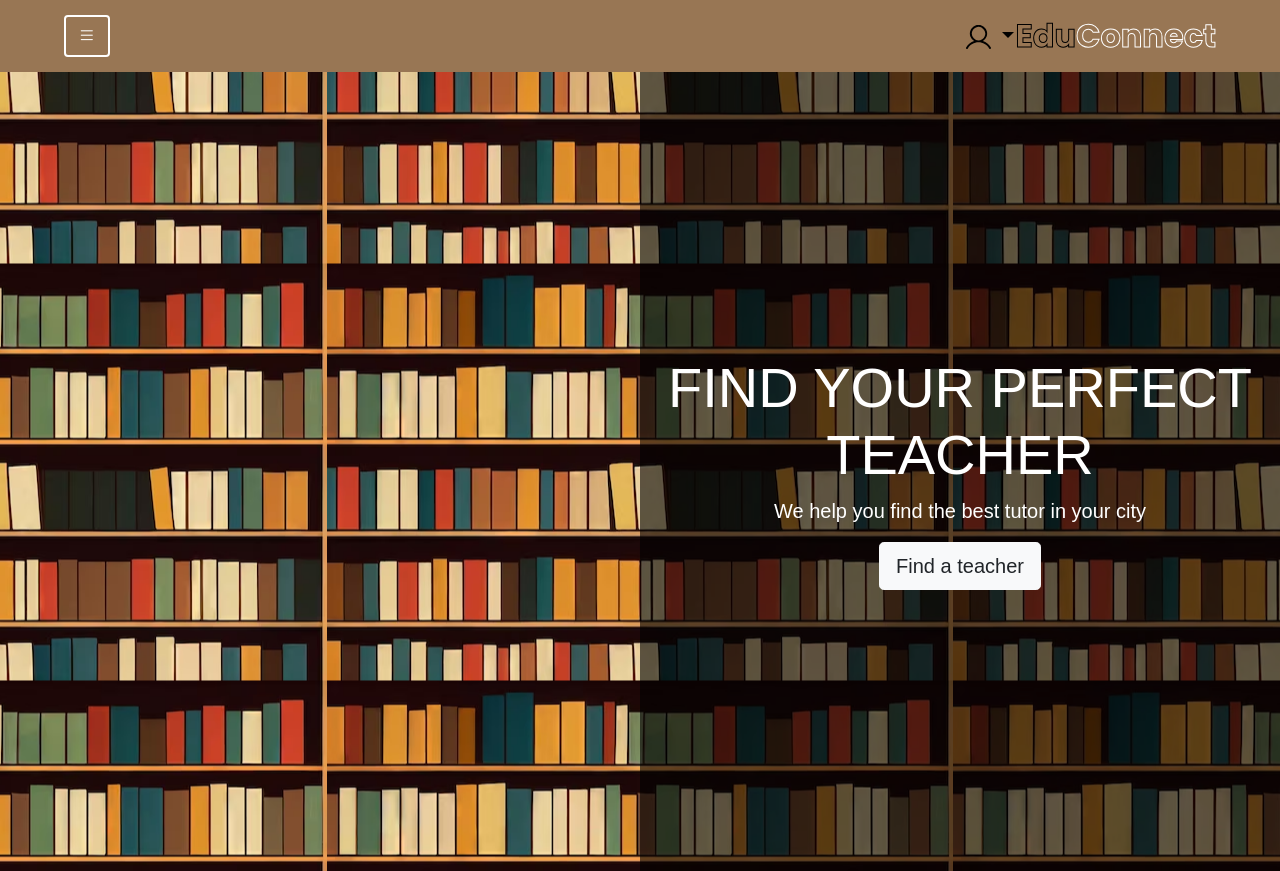
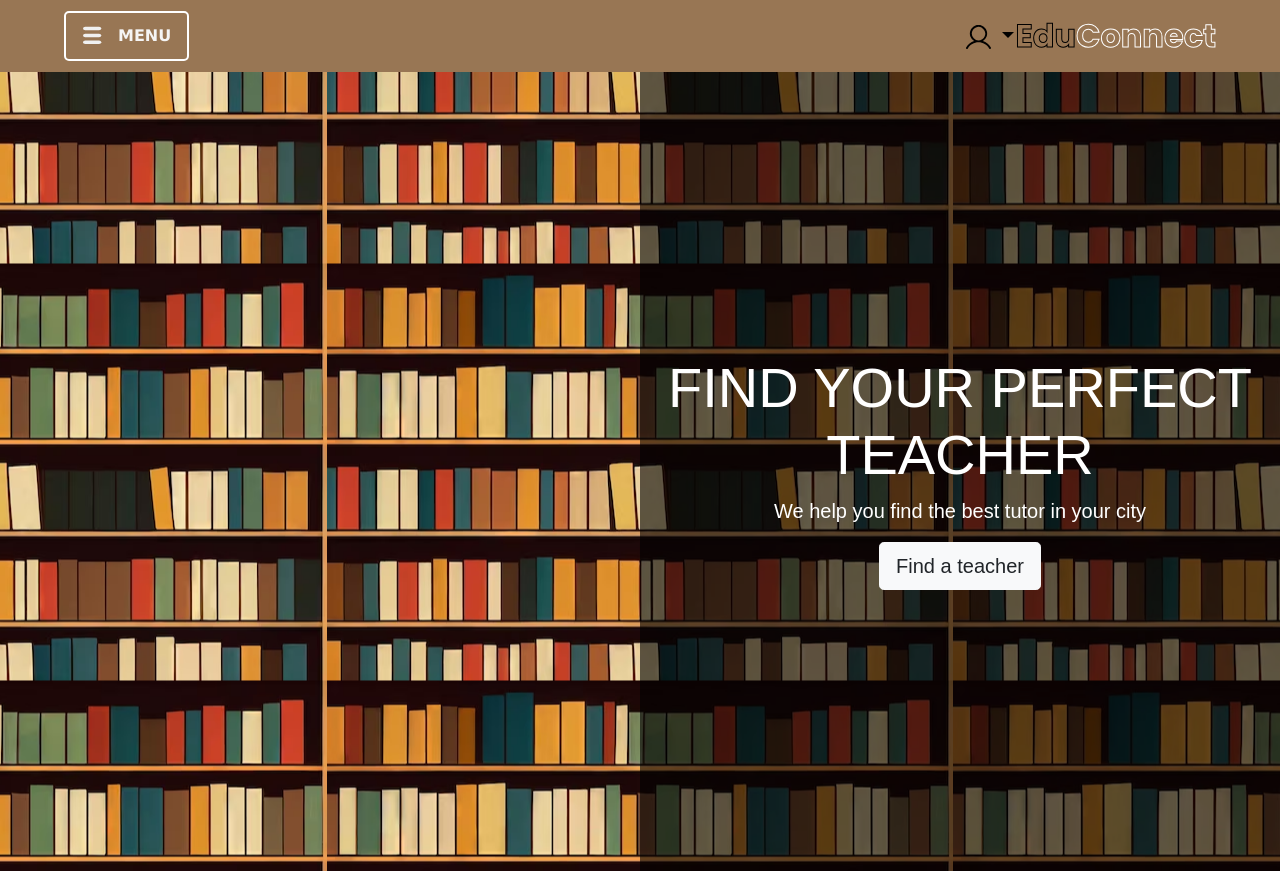
Before and after one commit to babenko-v/Web-project-EduConnect-, a Django app: page / in a window 1280 px wide. Shown: the top 871 px of the page. Run offline with Django 4.2, Linux system fonts and the light colour scheme; some libraries are stand-ins or nearby versions.

Commit message:
change menu bar

```diff
--- a/main/static/css/base.css
+++ b/main/static/css/base.css
@@ -123,3 +123,59 @@ a {
 .notification-wrapper {
     max-width: 1px;
 }
+
+.modal_btn {
+  width: 125px;
+  height: 50px;
+  border-radius: 5px;
+  border: none;
+  transition: all 0.5s ease-in-out;
+  font-size: 16px;
+  font-family: Verdana, Geneva, Tahoma, sans-serif;
+  font-weight: 600;
+  display: flex;
+  align-items: center;
+  background: #040f16;
+  color: #f5f5f5;
+  margin-right: 200px;
+
+  &:hover {
+      box-shadow: 0 0 20px 0 #2e2e2e3a;
+
+      & .icon {
+          width: 145px;
+      }
+
+      & .text {
+          transition: all 0.5s;
+          opacity: 0;
+      }
+  }
+
+  & .icon {
+  height: 40px;
+  width: 70px;
+  display: flex;
+  margin-left: -10px;
+  justify-content: center;
+  align-items: center;
+  transition: all 0.5s;
+  position: absolute;
+  }
+
+  & .text {
+      transform: translateX(40px);
+  }
+
+  &:focus {
+      outline: none;
+  }
+
+  &:active {
+
+      & .icon {
+          transform: scale(0.85);
+      }
+  }
+
+}
--- a/templates/base.html
+++ b/templates/base.html
@@ -15,9 +15,16 @@
 <body>
     <div class="container navbar ">
           <!-- Button to open the modal -->
-        <button id="toggleModal" data-bs-toggle="offcanvas" data-bs-target="#offcanvasMenu" aria-label="Open global navigation menu" type="button" class="btn btn-secondary ml-5 modal_btn" data-toggle="modal" data-target="#navigationModal">
-            <i class="bi bi-list" style="font-size: 1.1rem;"></i>
-        </button>
+       <button id="toggleModal" data-bs-toggle="offcanvas" data-bs-target="#offcanvasMenu" aria-label="Open global navigation menu" type="button" class="btn btn-secondary ml-5 modal_btn" data-toggle="modal" data-target="#navigationModal">
+    <span class="icon">
+        <svg viewBox="0 0 175 80" width="40" height="40">
+            <rect width="80" height="15" fill="#f0f0f0" rx="10"></rect>
+            <rect y="30" width="80" height="15" fill="#f0f0f0" rx="10"></rect>
+            <rect y="60" width="80" height="15" fill="#f0f0f0" rx="10"></rect>
+        </svg>
+    </span>
+    <span class="text">MENU</span>
+</button>
 
         <div class="block_registtr">
             <button class="dropdown-toggle dropdown_registr" type="button" id="accountDropdown" data-bs-toggle="dropdown" aria-expanded="false">
```
